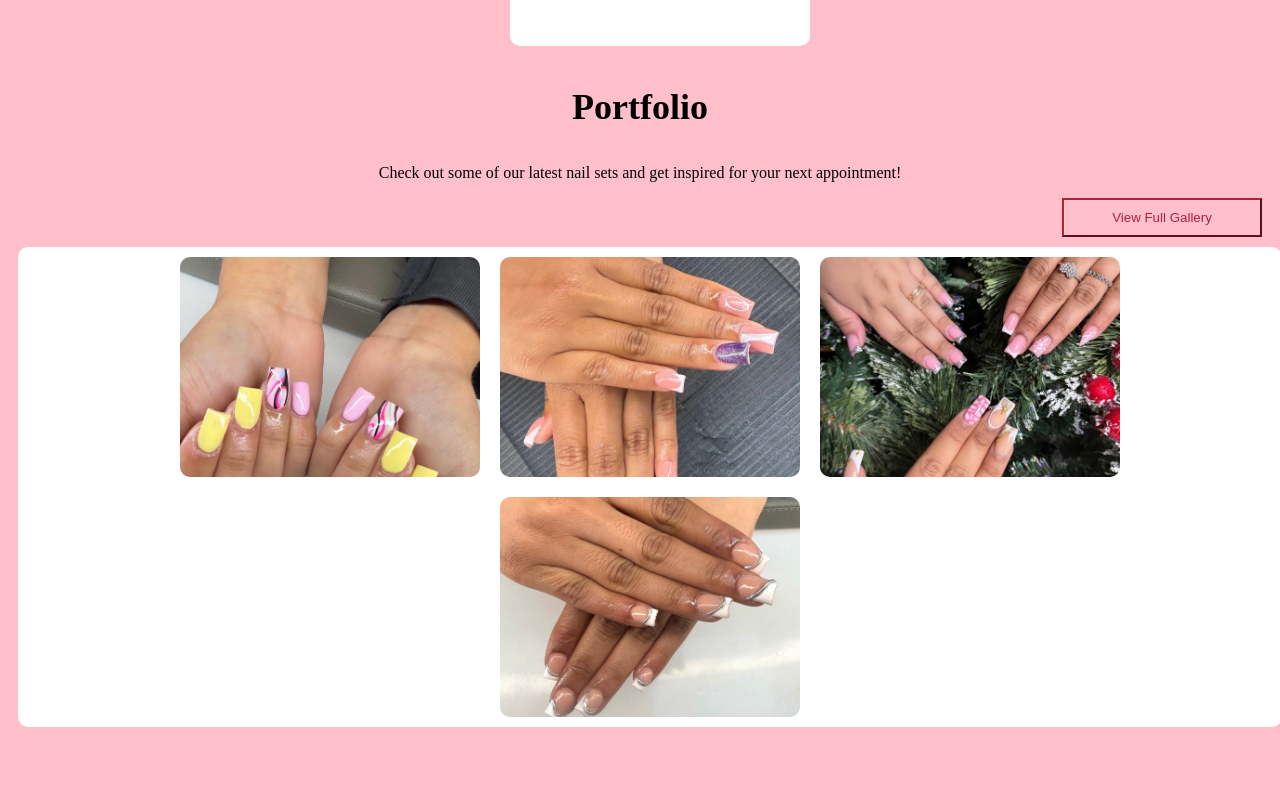
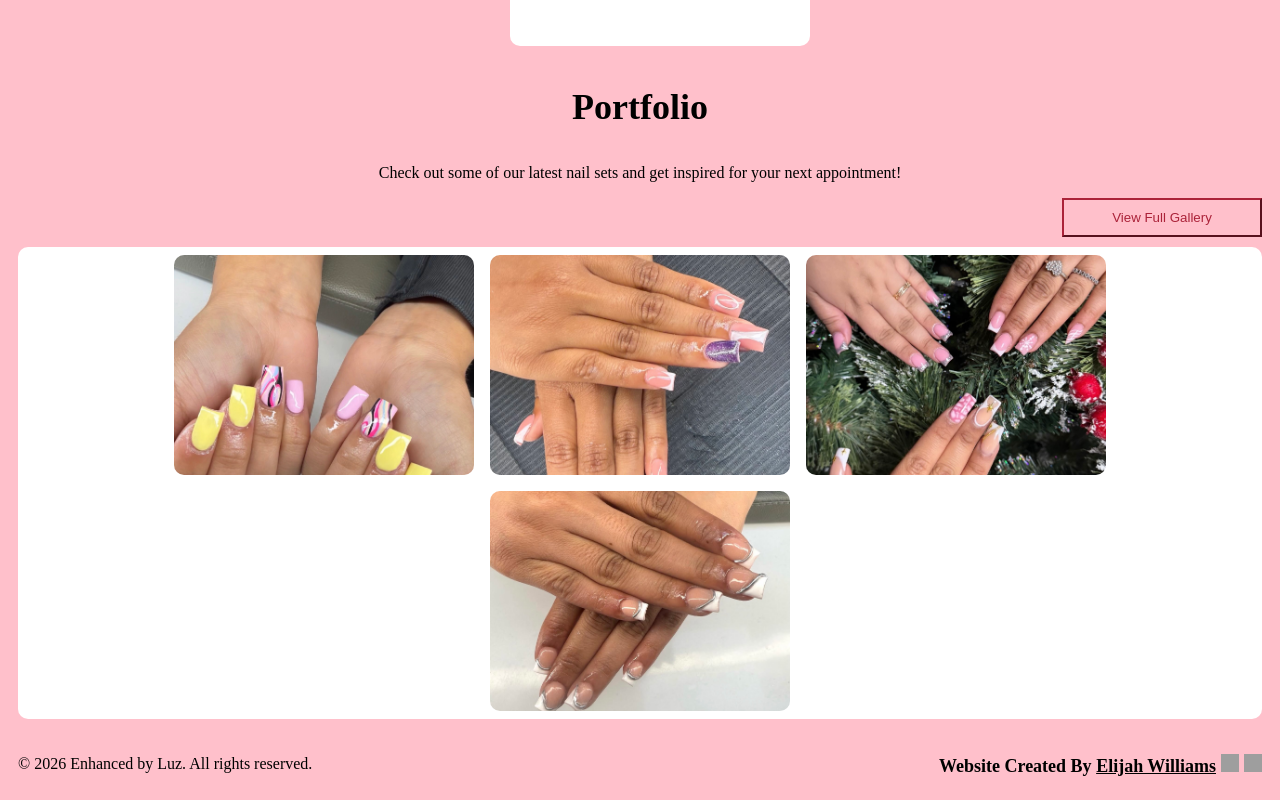
Before and after one commit to ElijahSWilliams/NailSite, a React (Vite) app: page / in a window 1280 px wide. Shown: the part 1443-2243 px from the top of the page. Before the commit the page ends 2178 px from the top, so only its background shows below. Built offline with nearby package versions, Linux system fonts and the light colour scheme; grey boxes are pictures that could not be loaded.

Commit message:
Added Footer and adjusted css

```diff
--- a/src/App.jsx
+++ b/src/App.jsx
@@ -6,6 +6,7 @@ import "./App.css";
 import Header from "./Header/Header";
 import Nav from "./Nav/Nav";
 import Portfolio from "./Portfolio/Portfolio";
+import Footer from "./Footer/Footer";
 
 function App() {
   const [count, setCount] = useState(0);
@@ -15,6 +16,7 @@ function App() {
       <Nav />
       <Header />
       <Portfolio />
+      <Footer />
     </div>
   );
 }
--- /dev/null
+++ b/src/Footer/Footer.css
@@ -0,0 +1,43 @@
+.footer {
+  display: flex;
+  justify-content: space-between;
+  margin-top: 20px;
+}
+
+.footer__contact-header {
+  font-size: 18px;
+  font-weight: bold;
+  color: black;
+}
+
+.footer__portfolio-link {
+  display: inline-flex;
+  align-items: center;
+  gap: 8px;
+  text-decoration: none;
+  color: inherit;
+}
+
+.footer__portfolio-text {
+  text-decoration: underline;
+}
+
+.footer__arrow-box {
+  display: inline-flex;
+  align-items: center;
+  justify-content: center;
+  width: 24px;
+  height: 24px;
+  border: 1px solid currentColor;
+  border-radius: 6px;
+  font-size: 14px;
+  line-height: 1;
+}
+
+.footer__link {
+  text-decoration: none;
+  align-items: center;
+  width: 18px;
+  height: 18px;
+  margin-left: 5px;
+}
--- /dev/null
+++ b/src/Footer/Footer.jsx
@@ -0,0 +1,46 @@
+import "./Footer.css";
+
+function Footer() {
+  return (
+    <div className="footer">
+      <p className="footer__text">
+        © 2026 Enhanced by Luz. All rights reserved.
+      </p>
+      <h2 className="footer__contact-header">
+        Website Created By{" "}
+        <a
+          href="https://elijahswilliams.github.io/PortfolioSite/"
+          target="_blank"
+          className="footer__portfolio-link"
+        >
+          <span className="footer__portfolio-text">Elijah Williams</span>
+        </a>
+        <a
+          href="https://www.linkedin.com/in/elijah-williams-9b1a4b1b2/"
+          target="_blank"
+          rel="noreferrer"
+          className="footer__contact-link"
+        >
+          <img
+            src="https://upload.wikimedia.org/wikipedia/commons/thumb/8/81/LinkedIn_icon.svg/3840px-LinkedIn_icon.svg.png?utm_source=commons.wikimedia.org&utm_campaign=index&utm_content=thumbnail"
+            alt="LinkedIn"
+            className="footer__link"
+          />
+        </a>
+        <a
+          href="https://github.com/ElijahSWilliams"
+          target="_blank"
+          className="footer__contact-link"
+        >
+          <img
+            src="https://cdn-icons-png.flaticon.com/512/25/25231.png"
+            alt="github"
+            className="footer__link"
+          />
+        </a>
+      </h2>
+    </div>
+  );
+}
+
+export default Footer;
--- a/src/Portfolio/Portfolio.css
+++ b/src/Portfolio/Portfolio.css
@@ -20,15 +20,16 @@
 .portfolio__gallery {
   display: flex;
   flex-direction: row;
-  gap: 20px;
+  gap: 16px;
   justify-content: center;
   align-items: flex-start;
   flex-wrap: wrap;
 
   background-color: white;
   border-radius: 10px;
-  padding: 10px;
-  width: 100%;
+  padding: 8px;
+  max-width: 100%;
+  box-sizing: border-box;
 }
 
 .portfolio__button {
```
